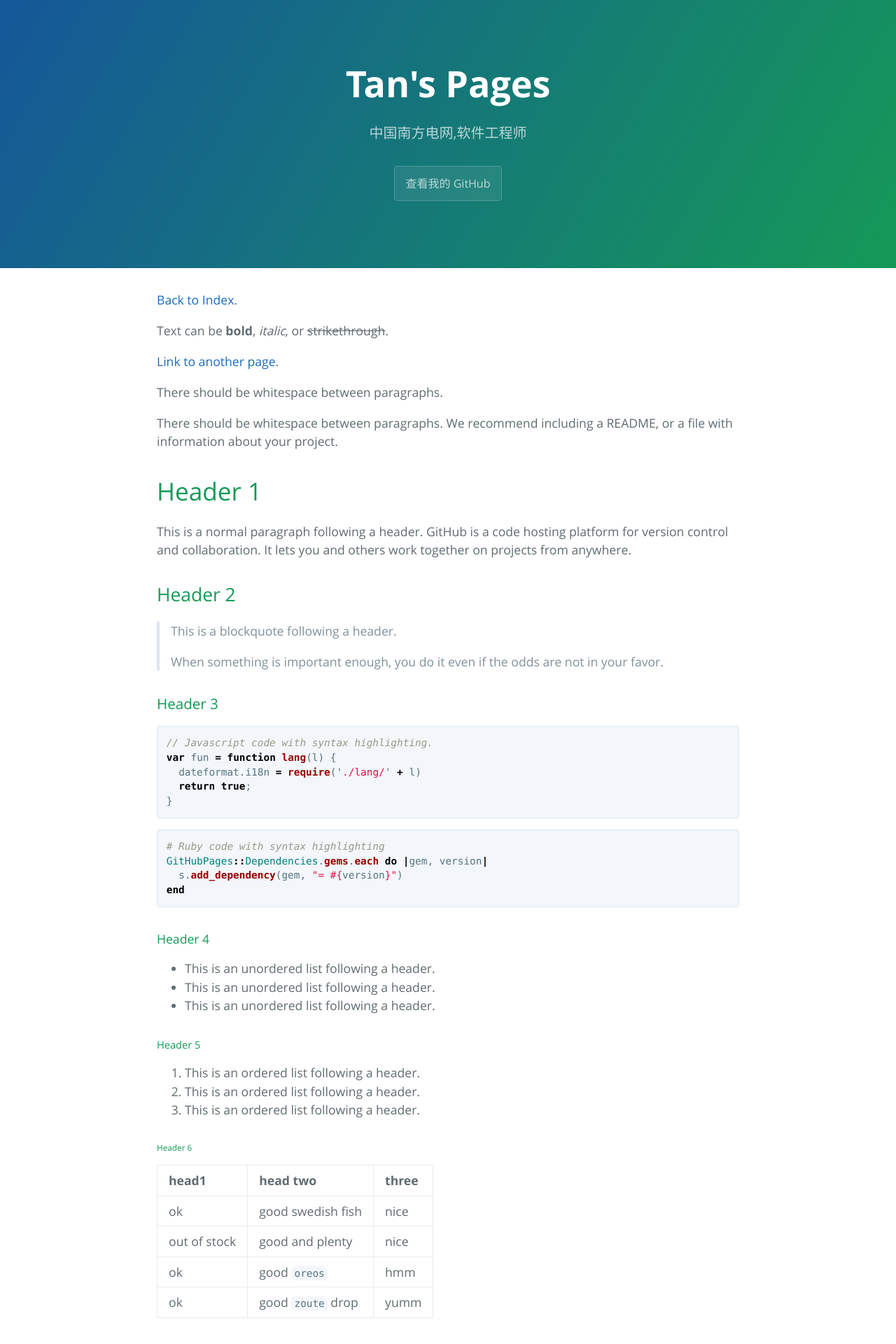
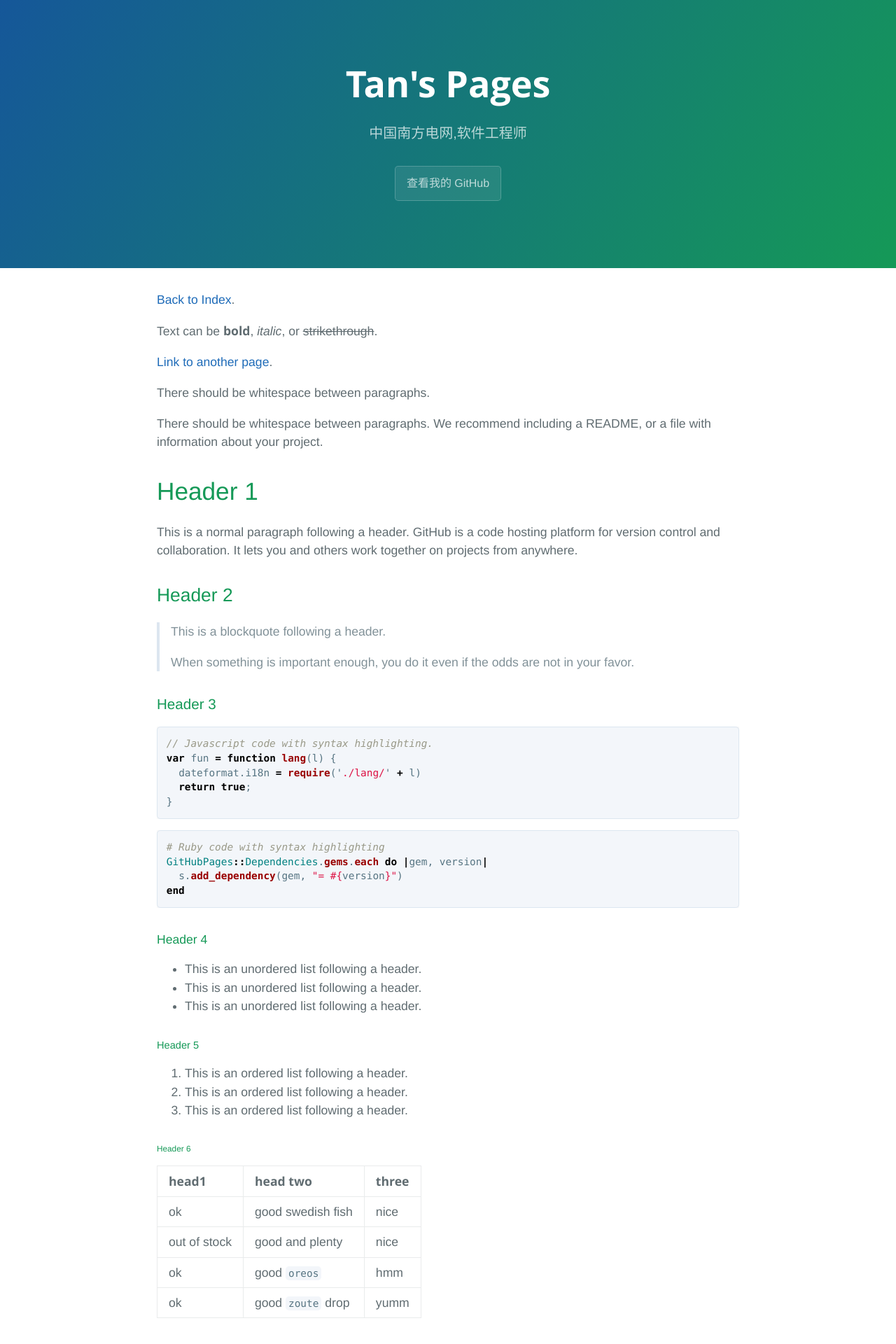
Before and after one commit to kptanjunhao/TansPages, a Jekyll site: the page built from templet.md, in a window 1280 px wide. Shown: the top 1920 px of the page at 70% size. Built offline with Jekyll 4.4.1, drawn with Linux system fonts in a browser that asks for light colours; some web fonts are replaced.

Commit message:
change font to qnc

```diff
--- a/assets/css/font.css
+++ b/assets/css/font.css
@@ -3,7 +3,7 @@
     font-family: 'Open Sans';
     font-style: normal;
     font-weight: 400;
-    src: local('Open Sans Regular'), local('OpenSans-Regular'), url(../font/K88pR3goAWT7BTt32Z01mxJtnKITppOI_IvcXXDNrsc.woff2) format('woff2');
+    src: local('Open Sans Regular'), local('OpenSans-Regular'), url(http://ow0ly0xhu.bkt.clouddn.com/static/font/K88pR3goAWT7BTt32Z01mxJtnKITppOI_IvcXXDNrsc.woff2) format('woff2');
     unicode-range: U+0460-052F, U+20B4, U+2DE0-2DFF, U+A640-A69F;
   }
   /* cyrillic */
@@ -11,7 +11,7 @@
     font-family: 'Open Sans';
     font-style: normal;
     font-weight: 400;
-    src: local('Open Sans Regular'), local('OpenSans-Regular'), url(../font/RjgO7rYTmqiVp7vzi-Q5URJtnKITppOI_IvcXXDNrsc.woff2) format('woff2');
+    src: local('Open Sans Regular'), local('OpenSans-Regular'), url(http://ow0ly0xhu.bkt.clouddn.com/static/font/RjgO7rYTmqiVp7vzi-Q5URJtnKITppOI_IvcXXDNrsc.woff2) format('woff2');
     unicode-range: U+0400-045F, U+0490-0491, U+04B0-04B1, U+2116;
   }
   /* greek-ext */
@@ -19,7 +19,7 @@
     font-family: 'Open Sans';
     font-style: normal;
     font-weight: 400;
-    src: local('Open Sans Regular'), local('OpenSans-Regular'), url(../font/LWCjsQkB6EMdfHrEVqA1KRJtnKITppOI_IvcXXDNrsc.woff2) format('woff2');
+    src: local('Open Sans Regular'), local('OpenSans-Regular'), url(http://ow0ly0xhu.bkt.clouddn.com/static/font/LWCjsQkB6EMdfHrEVqA1KRJtnKITppOI_IvcXXDNrsc.woff2) format('woff2');
     unicode-range: U+1F00-1FFF;
   }
   /* greek */
@@ -27,7 +27,7 @@
     font-family: 'Open Sans';
     font-style: normal;
     font-weight: 400;
-    src: local('Open Sans Regular'), local('OpenSans-Regular'), url(../font/xozscpT2726on7jbcb_pAhJtnKITppOI_IvcXXDNrsc.woff2) format('woff2');
+    src: local('Open Sans Regular'), local('OpenSans-Regular'), url(http://ow0ly0xhu.bkt.clouddn.com/static/font/xozscpT2726on7jbcb_pAhJtnKITppOI_IvcXXDNrsc.woff2) format('woff2');
     unicode-range: U+0370-03FF;
   }
   /* vietnamese */
@@ -35,7 +35,7 @@
     font-family: 'Open Sans';
     font-style: normal;
     font-weight: 400;
-    src: local('Open Sans Regular'), local('OpenSans-Regular'), url(../font/59ZRklaO5bWGqF5A9baEERJtnKITppOI_IvcXXDNrsc.woff2) format('woff2');
+    src: local('Open Sans Regular'), local('OpenSans-Regular'), url(http://ow0ly0xhu.bkt.clouddn.com/static/font/59ZRklaO5bWGqF5A9baEERJtnKITppOI_IvcXXDNrsc.woff2) format('woff2');
     unicode-range: U+0102-0103, U+1EA0-1EF9, U+20AB;
   }
   /* latin-ext */
@@ -43,7 +43,7 @@
     font-family: 'Open Sans';
     font-style: normal;
     font-weight: 400;
-    src: local('Open Sans Regular'), local('OpenSans-Regular'), url(../font/u-WUoqrET9fUeobQW7jkRRJtnKITppOI_IvcXXDNrsc.woff2) format('woff2');
+    src: local('Open Sans Regular'), local('OpenSans-Regular'), url(http://ow0ly0xhu.bkt.clouddn.com/static/font/u-WUoqrET9fUeobQW7jkRRJtnKITppOI_IvcXXDNrsc.woff2) format('woff2');
     unicode-range: U+0100-024F, U+1E00-1EFF, U+20A0-20AB, U+20AD-20CF, U+2C60-2C7F, U+A720-A7FF;
   }
   /* latin */
@@ -51,7 +51,7 @@
     font-family: 'Open Sans';
     font-style: normal;
     font-weight: 400;
-    src: local('Open Sans Regular'), local('OpenSans-Regular'), url(../font/cJZKeOuBrn4kERxqtaUH3VtXRa8TVwTICgirnJhmVJw.woff2) format('woff2');
+    src: local('Open Sans Regular'), local('OpenSans-Regular'), url(http://ow0ly0xhu.bkt.clouddn.com/static/font/cJZKeOuBrn4kERxqtaUH3VtXRa8TVwTICgirnJhmVJw.woff2) format('woff2');
     unicode-range: U+0000-00FF, U+0131, U+0152-0153, U+02C6, U+02DA, U+02DC, U+2000-206F, U+2074, U+20AC, U+2212, U+2215;
   }
   /* cyrillic-ext */
@@ -59,7 +59,7 @@
     font-family: 'Open Sans';
     font-style: normal;
     font-weight: 700;
-    src: local('Open Sans Bold'), local('OpenSans-Bold'), url(../font/k3k702ZOKiLJc3WVjuplzK-j2U0lmluP9RWlSytm3ho.woff2) format('woff2');
+    src: local('Open Sans Bold'), local('OpenSans-Bold'), url(http://ow0ly0xhu.bkt.clouddn.com/static/font/k3k702ZOKiLJc3WVjuplzK-j2U0lmluP9RWlSytm3ho.woff2) format('woff2');
     unicode-range: U+0460-052F, U+20B4, U+2DE0-2DFF, U+A640-A69F;
   }
   /* cyrillic */
@@ -67,7 +67,7 @@
     font-family: 'Open Sans';
     font-style: normal;
     font-weight: 700;
-    src: local('Open Sans Bold'), local('OpenSans-Bold'), url(../font/k3k702ZOKiLJc3WVjuplzJX5f-9o1vgP2EXwfjgl7AY.woff2) format('woff2');
+    src: local('Open Sans Bold'), local('OpenSans-Bold'), url(http://ow0ly0xhu.bkt.clouddn.com/static/font/k3k702ZOKiLJc3WVjuplzJX5f-9o1vgP2EXwfjgl7AY.woff2) format('woff2');
     unicode-range: U+0400-045F, U+0490-0491, U+04B0-04B1, U+2116;
   }
   /* greek-ext */
@@ -75,7 +75,7 @@
     font-family: 'Open Sans';
     font-style: normal;
     font-weight: 700;
-    src: local('Open Sans Bold'), local('OpenSans-Bold'), url(../font/k3k702ZOKiLJc3WVjuplzBWV49_lSm1NYrwo-zkhivY.woff2) format('woff2');
+    src: local('Open Sans Bold'), local('OpenSans-Bold'), url(http://ow0ly0xhu.bkt.clouddn.com/static/font/k3k702ZOKiLJc3WVjuplzBWV49_lSm1NYrwo-zkhivY.woff2) format('woff2');
     unicode-range: U+1F00-1FFF;
   }
   /* greek */
@@ -83,7 +83,7 @@
     font-family: 'Open Sans';
     font-style: normal;
     font-weight: 700;
-    src: local('Open Sans Bold'), local('OpenSans-Bold'), url(../font/k3k702ZOKiLJc3WVjuplzKaRobkAwv3vxw3jMhVENGA.woff2) format('woff2');
+    src: local('Open Sans Bold'), local('OpenSans-Bold'), url(http://ow0ly0xhu.bkt.clouddn.com/static/font/k3k702ZOKiLJc3WVjuplzKaRobkAwv3vxw3jMhVENGA.woff2) format('woff2');
     unicode-range: U+0370-03FF;
   }
   /* vietnamese */
@@ -91,7 +91,7 @@
     font-family: 'Open Sans';
     font-style: normal;
     font-weight: 700;
-    src: local('Open Sans Bold'), local('OpenSans-Bold'), url(../font/k3k702ZOKiLJc3WVjuplzP8zf_FOSsgRmwsS7Aa9k2w.woff2) format('woff2');
+    src: local('Open Sans Bold'), local('OpenSans-Bold'), url(http://ow0ly0xhu.bkt.clouddn.com/static/font/k3k702ZOKiLJc3WVjuplzP8zf_FOSsgRmwsS7Aa9k2w.woff2) format('woff2');
     unicode-range: U+0102-0103, U+1EA0-1EF9, U+20AB;
   }
   /* latin-ext */
@@ -99,7 +99,7 @@
     font-family: 'Open Sans';
     font-style: normal;
     font-weight: 700;
-    src: local('Open Sans Bold'), local('OpenSans-Bold'), url(../font/k3k702ZOKiLJc3WVjuplzD0LW-43aMEzIO6XUTLjad8.woff2) format('woff2');
+    src: local('Open Sans Bold'), local('OpenSans-Bold'), url(http://ow0ly0xhu.bkt.clouddn.com/static/font/k3k702ZOKiLJc3WVjuplzD0LW-43aMEzIO6XUTLjad8.woff2) format('woff2');
     unicode-range: U+0100-024F, U+1E00-1EFF, U+20A0-20AB, U+20AD-20CF, U+2C60-2C7F, U+A720-A7FF;
   }
   /* latin */
@@ -107,6 +107,6 @@
     font-family: 'Open Sans';
     font-style: normal;
     font-weight: 700;
-    src: local('Open Sans Bold'), local('OpenSans-Bold'), url(../font/k3k702ZOKiLJc3WVjuplzOgdm0LZdjqr5-oayXSOefg.woff2) format('woff2');
+    src: local('Open Sans Bold'), local('OpenSans-Bold'), url(http://ow0ly0xhu.bkt.clouddn.com/static/font/k3k702ZOKiLJc3WVjuplzOgdm0LZdjqr5-oayXSOefg.woff2) format('woff2');
     unicode-range: U+0000-00FF, U+0131, U+0152-0153, U+02C6, U+02DA, U+02DC, U+2000-206F, U+2074, U+20AC, U+2212, U+2215;
   }
```
Also changed, not shown: assets/font/59ZRklaO5bWGqF5A9baEERJtnKITppOI_IvcXXDNrsc.woff2 (deleted), assets/font/K88pR3goAWT7BTt32Z01mxJtnKITppOI_IvcXXDNrsc.woff2 (deleted), assets/font/LWCjsQkB6EMdfHrEVqA1KRJtnKITppOI_IvcXXDNrsc.woff2 (deleted), assets/font/RjgO7rYTmqiVp7vzi-Q5URJtnKITppOI_IvcXXDNrsc.woff2 (deleted), assets/font/cJZKeOuBrn4kERxqtaUH3VtXRa8TVwTICgirnJhmVJw.woff2 (deleted), assets/font/k3k702ZOKiLJc3WVjuplzBWV49_lSm1NYrwo-zkhivY.woff2 (deleted), assets/font/k3k702ZOKiLJc3WVjuplzD0LW-43aMEzIO6XUTLjad8.woff2 (deleted), assets/font/k3k702ZOKiLJc3WVjuplzJX5f-9o1vgP2EXwfjgl7AY.woff2 (deleted), assets/font/k3k702ZOKiLJc3WVjuplzK-j2U0lmluP9RWlSytm3ho.woff2 (deleted), assets/font/k3k702ZOKiLJc3WVjuplzKaRobkAwv3vxw3jMhVENGA.woff2 (deleted), assets/font/k3k702ZOKiLJc3WVjuplzOgdm0LZdjqr5-oayXSOefg.woff2 (deleted), assets/font/k3k702ZOKiLJc3WVjuplzP8zf_FOSsgRmwsS7Aa9k2w.woff2 (deleted), assets/font/u-WUoqrET9fUeobQW7jkRRJtnKITppOI_IvcXXDNrsc.woff2 (deleted), assets/font/xozscpT2726on7jbcb_pAhJtnKITppOI_IvcXXDNrsc.woff2 (deleted).
